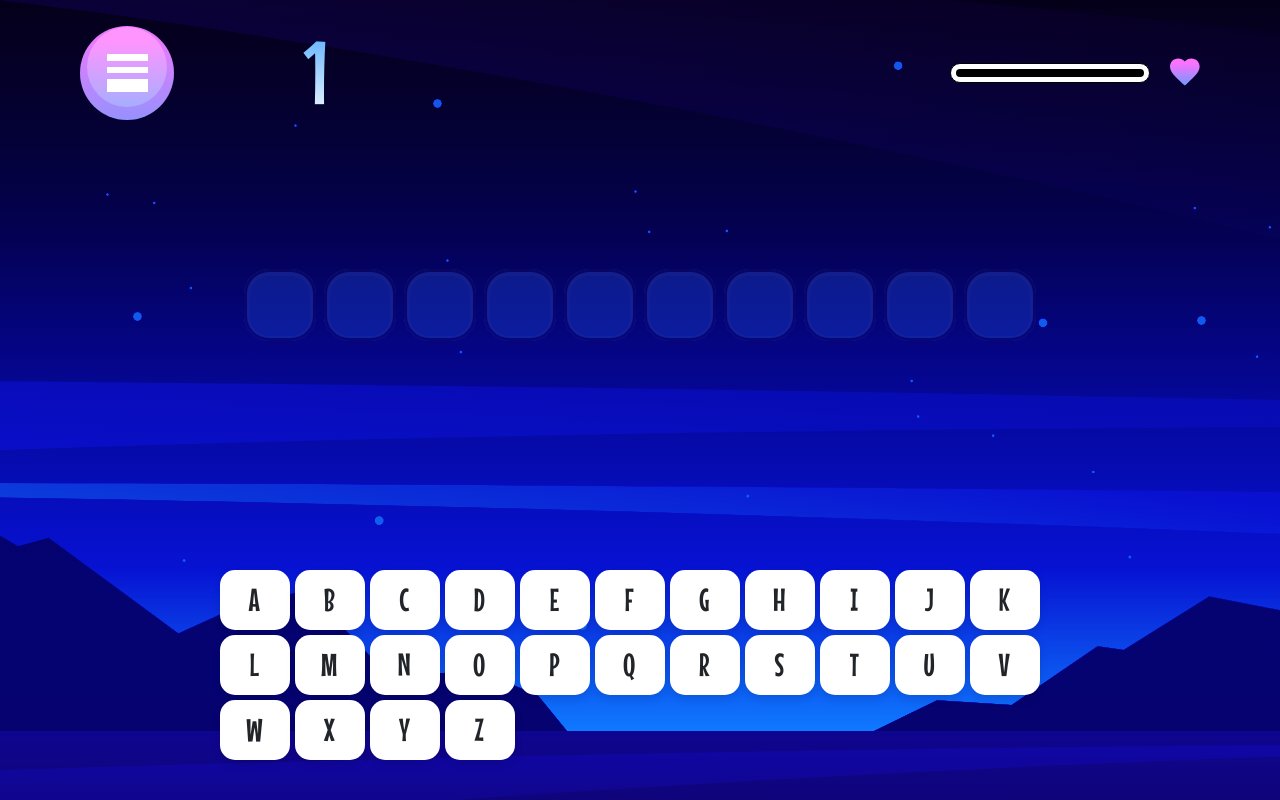
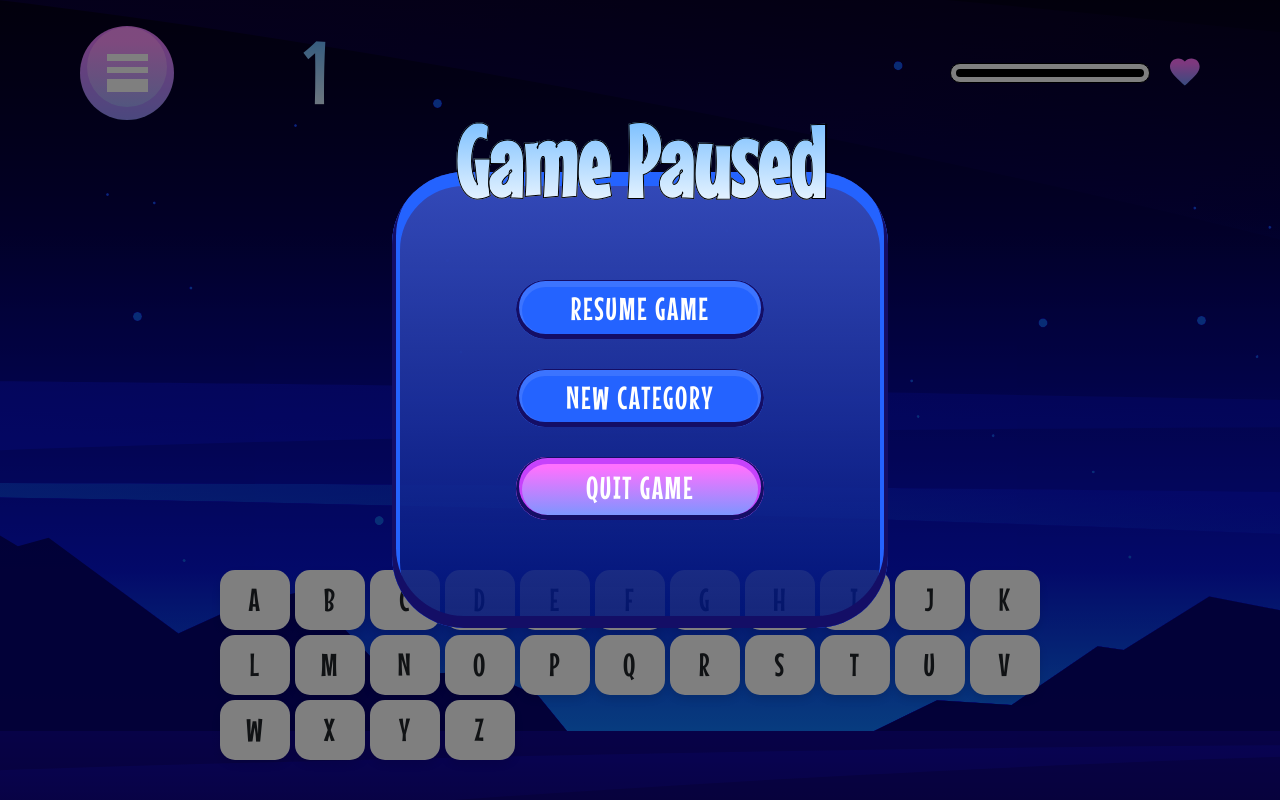
Before and after one commit to huyviet1995/hangman-game, a React (Create React App) app: page /game/1 in a window 1280 px wide. Both pictures are taken after a click on the button 127 px from the left and 73 px from the top of the page. Built offline with nearby package versions, Linux system fonts and the light colour scheme.

Commit message:
Update style and fix code

```diff
--- a/src/components/Header/Header.tsx
+++ b/src/components/Header/Header.tsx
@@ -21,16 +21,24 @@ const Header: React.FC<HeaderProps> = ({
     iconComponent,
     titleClassName
 }) => {
+    // Render
+    const renderBackButton = () => {
+        if (!backButton) return null;
+
+        return (
+            <div className={styles.buttonWrapper} onClick={handleIconClick}>
+                {iconComponent || <button className={styles.backButton} />}
+            </div>
+        );
+    };
+
     const headerClasses = cn(styles.header, className);
+    const titleClasses = cn(styles.title, titleClassName);
 
     return (
         <header className={headerClasses}>
-            {backButton && (
-                <div className={styles.buttonWrapper} onClick={handleIconClick}>
-                    {iconComponent || <button className={styles.backButton} />}
-                </div>
-            )}
-            <h1 className={cn(styles.title, titleClassName)}>{title}</h1>
+            {renderBackButton()}
+            <h1 className={titleClasses}>{title}</h1>
             {children}
         </header>
     );
--- a/src/pages/HangmanGame/HangmanGame.tsx
+++ b/src/pages/HangmanGame/HangmanGame.tsx
@@ -1,6 +1,6 @@
 import React, { useState, useMemo, useEffect } from "react";
 import styles from "./HangmanGame.module.css";
-import { useParams } from "react-router-dom";
+import { useNavigate, useParams } from "react-router-dom";
 import Header from "components/Header/Header";
 import cn from "classnames";
 import PuzzleBoard from "./PuzzleBoard";
@@ -19,21 +19,59 @@ enum GameStatus {
     LOSE = "LOSE",
 }
 
+type PuzzlesType = {
+    [key: string]: string[];
+};
+
+const puzzles: PuzzlesType = {
+    Movies: ["Inception", "Titanic", "Avatar"],
+    TVShows: ["Friends", "Breaking Bad", "Game of Thrones"],
+    Countries: ["United States", "Canada", "Australia"],
+    CapitalCities: ["Washington DC", "Ottawa", "Canberra"],
+    Animals: ["Elephant", "Giraffe", "Kangaroo"],
+    Sports: ["Soccer", "Basketball", "Cricket"],
+};
+
 const HangmanGame: React.FC<HangmanGameProps> = ({ initialHealth = 3 }) => {
+    // Variables
+    const navigate = useNavigate();
     // States
     const { category } = useParams<{ category: string }>();
     const [health, setHealth] = useState<number>(initialHealth);
-    const [puzzle, setPuzzle] = useState<string>("HelloWorld");
+    const [puzzle, setPuzzle] = useState<string>("");
     const [selectedLetters, setSelectedLetters] = useState<string[]>([]);
     const [correctLetters, setCorrectLetters] = useState<string[]>([]);
-    const [gameStatus, setGameStatus] = useState<GameStatus | undefined>(undefined);
+    const [gameStatus, setGameStatus] = useState<GameStatus | undefined>(
+        undefined
+    );
+    const [isPaused, setIsPaused] = useState<boolean>(false);
 
     // Effects
     useEffect(() => {
-        const correctLettersToLowercase = correctLetters.map(letter => letter.toLowerCase());
+        if (category && puzzles[category]) {
+            const categoryPuzzles = puzzles[category];
+            const randomPuzzle =
+                categoryPuzzles[
+                    Math.floor(Math.random() * categoryPuzzles.length)
+                ];
+            setPuzzle(randomPuzzle);
+        }
+    }, [category]);
+
+    useEffect(() => {
+        const correctLettersToLowercase = correctLetters.map((letter) =>
+            letter.toLowerCase()
+        );
         if (health <= 0) {
             setGameStatus(GameStatus.LOSE);
-        } else if (puzzle.split("").every(letter => correctLettersToLowercase.includes(letter.toLowerCase()))) {
+        } else if (
+            puzzle &&
+            puzzle
+                ?.split("")
+                ?.every((letter) =>
+                    correctLettersToLowercase.includes(letter.toLowerCase())
+                )
+        ) {
             setGameStatus(GameStatus.WIN);
         }
     }, [health, puzzle, correctLetters]);
@@ -62,8 +100,17 @@ const HangmanGame: React.FC<HangmanGameProps> = ({ initialHealth = 3 }) => {
         setPuzzle("HelloWorld");
     };
 
+    const handleResumeGame = () => {
+        setIsPaused(false);
+    }
+
+    const handlePauseGame = () => {
+        setIsPaused(true);
+    }
+
     const handleNewCategory = () => {
-        console.log("Handle new category click heree.....");
+        // Move user to the category selection page
+        navigate("/choose-category");
     };
 
     const handleQuitGame = () => {
@@ -71,7 +118,7 @@ const HangmanGame: React.FC<HangmanGameProps> = ({ initialHealth = 3 }) => {
     };
 
     // Render
-    const menuButton = <button className={styles.menuButton} />;
+    const menuButton = <button className={styles.menuButton} onClick={handlePauseGame} />;
     const headerClasses = cn(styles.header, "mb-12");
 
     const healthbarComponent = useMemo(() => {
@@ -117,7 +164,9 @@ const HangmanGame: React.FC<HangmanGameProps> = ({ initialHealth = 3 }) => {
                                 lineHeight={100}
                                 className={styles.popupTitle}
                             >
-                                {gameStatus === GameStatus.WIN ? "YOU WIN" : "YOU LOSE"}
+                                {gameStatus === GameStatus.WIN
+                                    ? "YOU WIN"
+                                    : "YOU LOSE"}
                             </Typography>
                             <section className={styles.popupButtons}>
                                 <ButtonCard
@@ -131,7 +180,45 @@ const HangmanGame: React.FC<HangmanGameProps> = ({ initialHealth = 3 }) => {
                                     text="New Category"
                                 />
                                 <ButtonCard
-                                    className={cn(styles.popupButton, styles.quitButton)}
+                                    className={cn(
+                                        styles.popupButton,
+                                        styles.quitButton
+                                    )}
+                                    onClick={handleQuitGame}
+                                    text="Quit Game"
+                                />
+                            </section>
+                        </div>
+                    </MenuCard>
+                </PopupPortal>
+            )}
+            {isPaused && (
+                <PopupPortal>
+                    <MenuCard>
+                        <div className={styles.popupContent}>
+                            <Typography
+                                size={100}
+                                lineHeight={100}
+                                className={styles.popupTitle}
+                            >
+                                Game Paused
+                            </Typography>
+                            <section className={styles.popupButtons}>
+                                <ButtonCard
+                                    className={styles.popupButton}
+                                    onClick={handleResumeGame}
+                                    text="Resume Game"
+                                />
+                                <ButtonCard
+                                    className={styles.popupButton}
+                                    onClick={handleNewCategory}
+                                    text="New Category"
+                                />
+                                <ButtonCard
+                                    className={cn(
+                                        styles.popupButton,
+                                        styles.quitButton
+                                    )}
                                     onClick={handleQuitGame}
                                     text="Quit Game"
                                 />
--- a/src/pages/PickACategoryPage/PickACategoryPage.tsx
+++ b/src/pages/PickACategoryPage/PickACategoryPage.tsx
@@ -16,17 +16,18 @@ const PickACategory: React.FC = () => {
     const containerClasses = cn(styles.container, "p-12 h-full");
     const headerClasses = cn(styles.header, "mb-12");
 
-    const categories = [
-        "Movies",
-        "TV Shows",
-        "Countries",
-        "Capital Cities",
-        "Animals",
-        "Sports",
-    ]
+    const categories: { [key: string]: string } = {
+        "Movies": "Movies",
+        "TV Shows": "TVShows",
+        "Countries": "Countries",
+        "Capital Cities": "CapitalCities",
+        "Animals": "Animals",
+        "Sports": "Sports",
+    };
 
     const handlePickCategory = (category: string): void => {
-        navigate(`/game/${category}`);
+        const categoryValue = categories[category];
+        navigate(`/game/${categoryValue}`);
     }
 
     return (
@@ -37,11 +38,11 @@ const PickACategory: React.FC = () => {
                 title={"Pick a Category"}
             />
             <div className={styles.buttonContainer}>
-                {categories.map((category) => (
+                {Object.entries(categories).map(([categoryName, categoryValue]) => (
                     <ButtonCard
-                        onClick={() => handlePickCategory(category)}
-                        key={category}
-                        text={category}
+                        onClick={() => handlePickCategory(categoryName)}
+                        key={categoryValue}
+                        text={categoryName}
                         className={styles.card}
                     />
                 ))}
```
Also changed, not shown: src/components/Card/Card.tsx (line endings or trailing spaces).
